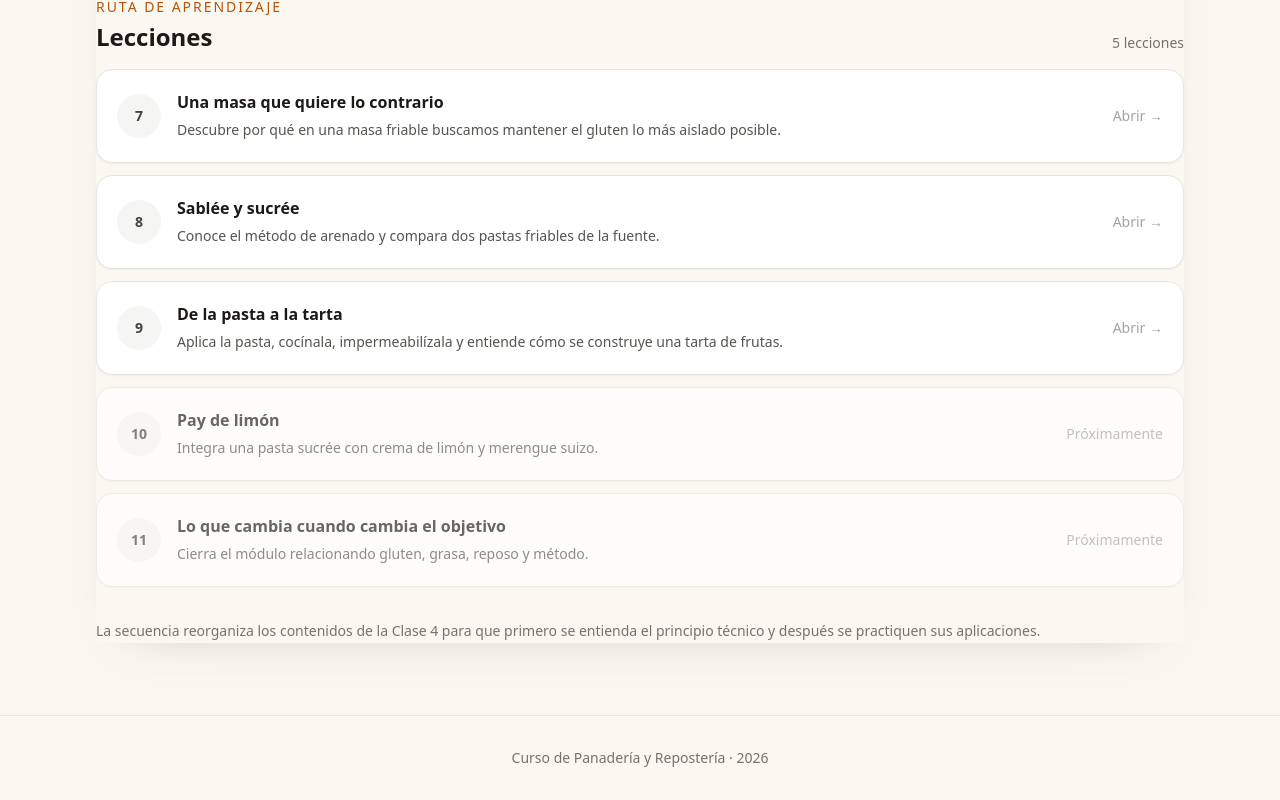
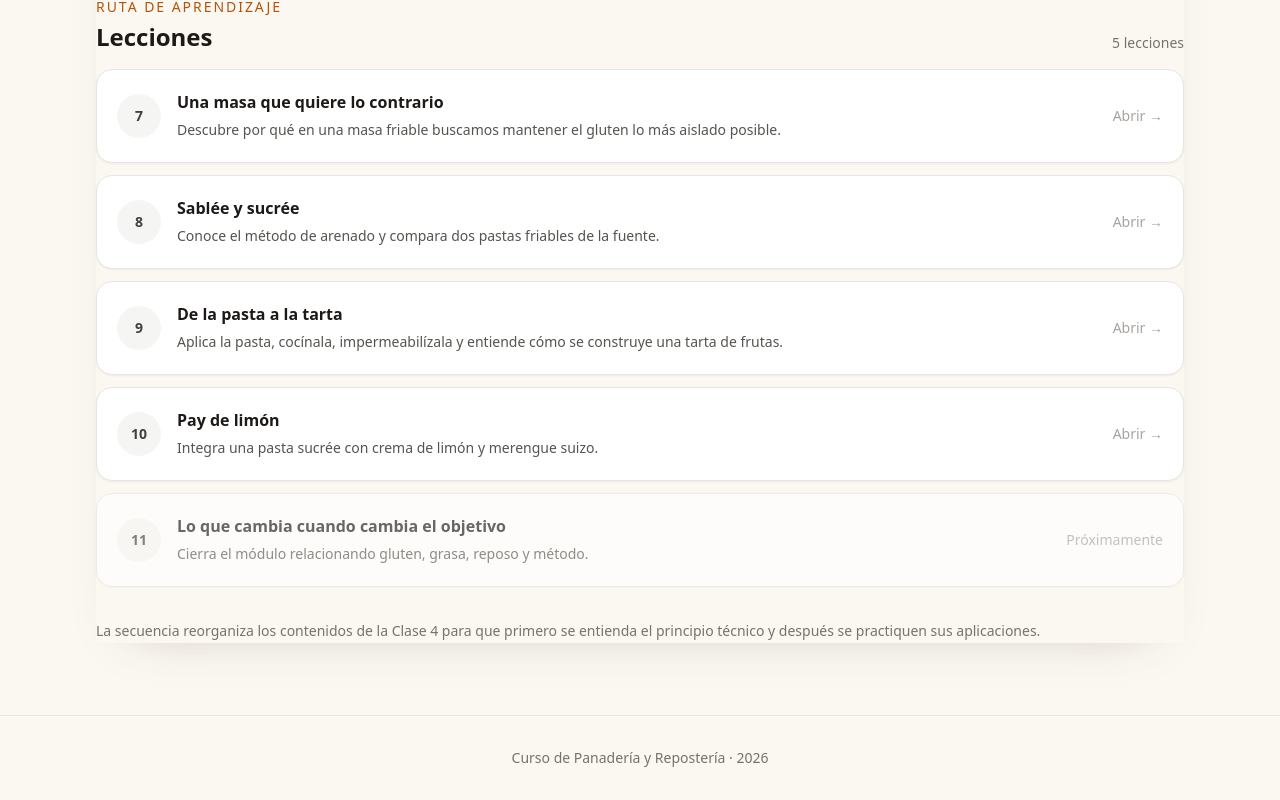
Before and after one commit to Drworm82/CursoPanadero, a Next.js app: page /modulo-2 in a window 1280 px wide. Shown: the part 732-1532 px from the top of the page. Built offline with nearby package versions, Linux system fonts and the light colour scheme; no server answers.

Commit message:
Conectar lección de pay de limón

```diff
--- a/pages/modulo-2.js
+++ b/pages/modulo-2.js
@@ -11,7 +11,7 @@ const lessons = [
   ['7', 'Una masa que quiere lo contrario', 'Descubre por qué en una masa friable buscamos mantener el gluten lo más aislado posible.', '/leccion-masa-friable'],
   ['8', 'Sablée y sucrée', 'Conoce el método de arenado y compara dos pastas friables de la fuente.', '/leccion-sablee-y-sucree'],
   ['9', 'De la pasta a la tarta', 'Aplica la pasta, cocínala, impermeabilízala y entiende cómo se construye una tarta de frutas.', '/leccion-de-la-pasta-a-la-tarta'],
-  ['10', 'Pay de limón', 'Integra una pasta sucrée con crema de limón y merengue suizo.', '#'],
+  ['10', 'Pay de limón', 'Integra una pasta sucrée con crema de limón y merengue suizo.', '/leccion-pay-de-limon'],
   ['11', 'Lo que cambia cuando cambia el objetivo', 'Cierra el módulo relacionando gluten, grasa, reposo y método.', '#'],
 ];
 
```
